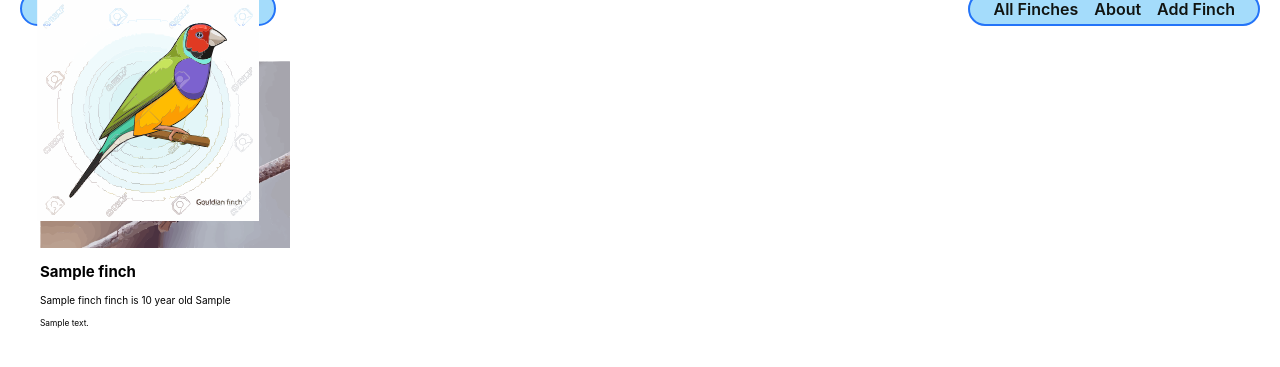
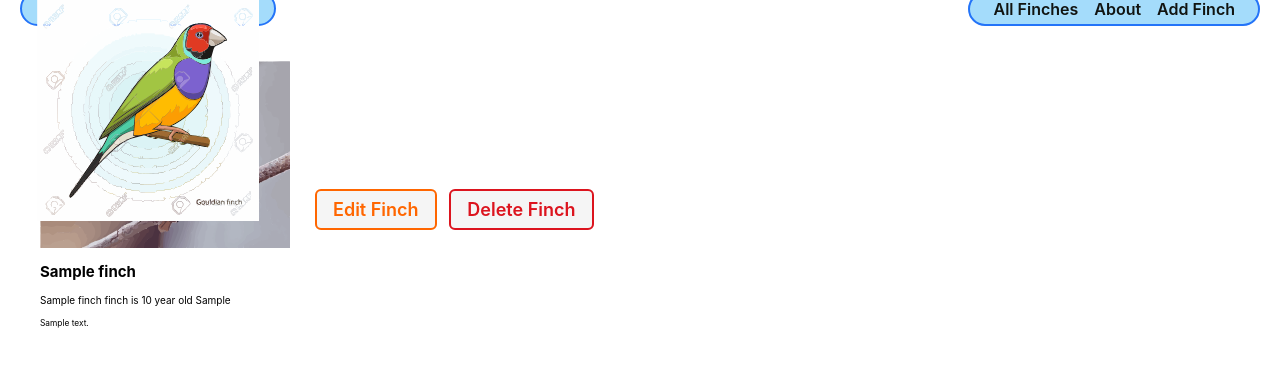
Before and after one commit to Muguntha96/python-finchcollector, a Django app: page /finches/1/ in a window 1280 px wide. Shown: the part 29-396 px from the top of the page. Run offline with Django 4.2, Linux system fonts and the light colour scheme; tables that the repository leaves empty hold one stand-in row (values such as "Sample post").

Commit message:
complete edit function

```diff
--- a/main_app/templates/finches/detail.html
+++ b/main_app/templates/finches/detail.html
@@ -16,5 +16,9 @@
     {% endif %}
     <p><small>{{finch.description}}</small></p>
   </div>
-</section>
+  <div class="finch-actions">
+    <a href="{% url 'finch-update' finch.id %}" class='btn warn'>Edit Finch</a>
+    <a href="{% url 'finch-delete' finch.id %}" class='btn danger'>Delete Finch</a>
+  </div>
+  </section>
 {% endblock content %}
--- a/main_app/templates/main_app/finch_form.html
+++ b/main_app/templates/main_app/finch_form.html
@@ -7,7 +7,11 @@
 
 {% block content %}
 <div class="page-header">
-  <h1>Add a Finch</h1>
+  {% if finch %}
+    <h1>Edit {{finch.name}}</h1>
+  {% else %}
+    <h1>Add a Finch</h1>
+  {% endif %}
   <img src="{% static "images/img1.svg" %}" alt="image-1">
 </div>
 <form action="" method="post" class="form-container">
--- a/main_app/urls.py
+++ b/main_app/urls.py
@@ -7,5 +7,8 @@ urlpatterns = [
   path('finches/',views.finch_index,name='finch-index'),
   path('finches/<int:finch_id>/',views.finch_detail,name='finch-detail'),
   path('finches/create/',views.FinchCreate.as_view(),name='finch-create'),
-  path('finches/<int:pk>/update',views.FinchUpdate.as_view(),name='finch-update')
+  path('finches/<int:pk>/update',views.FinchUpdate.as_view(),name='finch-update'),
+  path('finches/<int:pk>/delete',views.FinchDelete.as_view(),name='finch-delete')
+
+
   ]
--- a/main_app/views.py
+++ b/main_app/views.py
@@ -1,5 +1,5 @@
 from django.shortcuts import render
-from django.views.generic.edit import CreateView,UpdateView
+from django.views.generic.edit import CreateView,UpdateView,DeleteView
 from django.http import HttpResponse
 from .models import Finch
 # Create your views here.
@@ -27,3 +27,7 @@ class FinchCreate(CreateView):
 class FinchUpdate(UpdateView):
   model = Finch
   fields = ['description','age']
+
+class FinchDelete(DeleteView):
+  model = Finch
+  success_url = '/finches/'
```
